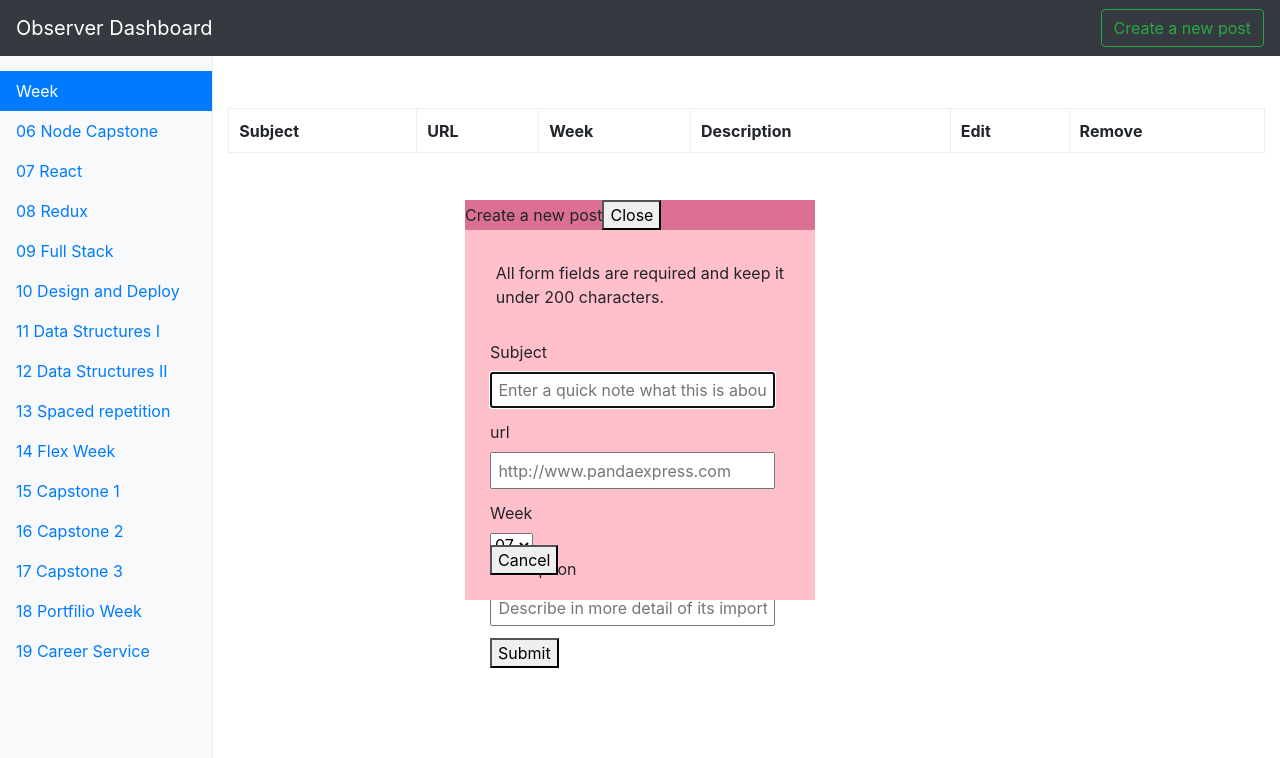
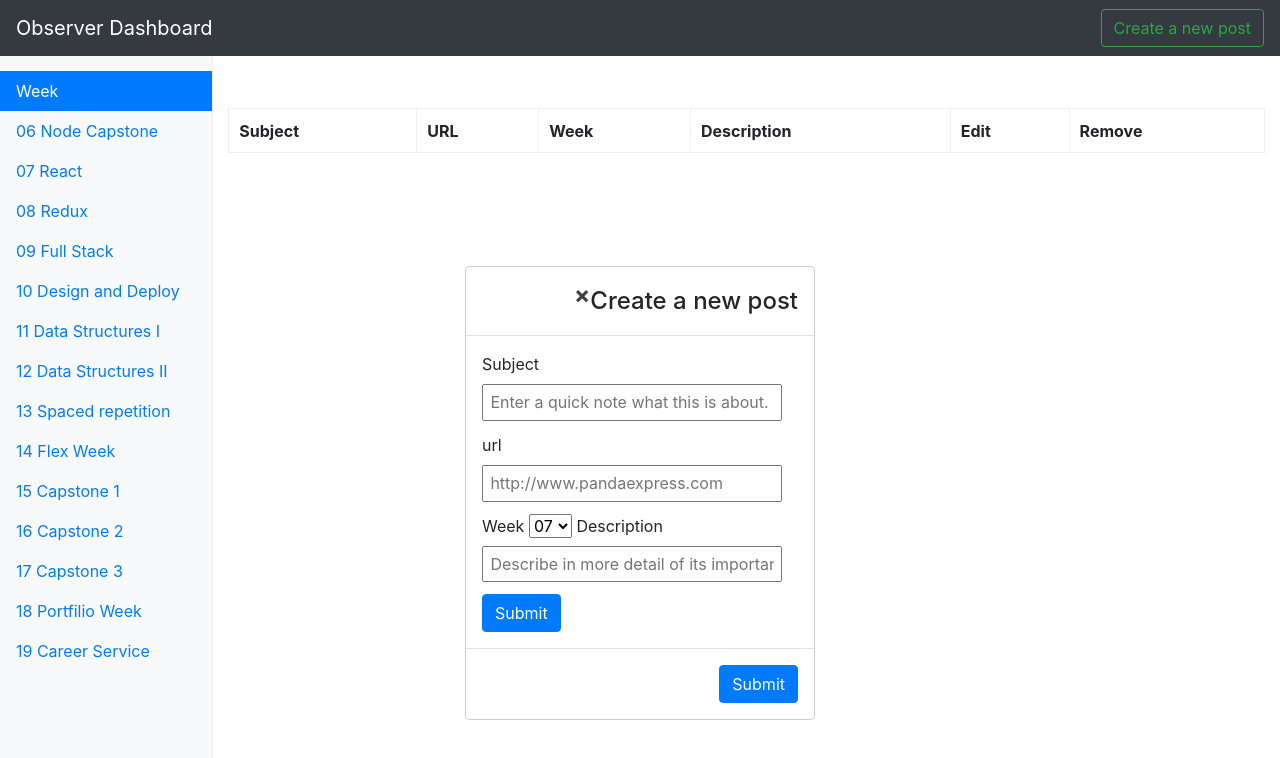
Before and after one commit to dankato/Observer-Dashboard, a website: page public/index.html in a window 1280 px wide. Both pictures are taken after a click on the button "Create a new post". Drawn offline with nearby package versions, Linux system fonts and the light colour scheme; no server answers.

Commit message:
updated bootstrap modal from jquery's modal

```diff
--- a/public/css/dashboard.css
+++ b/public/css/dashboard.css
@@ -80,15 +80,19 @@ body {
   }
 
 
-  label, input { display:block; width: auto; }
+  /* label, input { display:block; width: auto; } */
   .ui-button {align-items: right;}
-  .ui-dialog-titlebar {background-color: palevioletred;}
-  div#edit-dialog, div#dialog-modal, .ui-dialog-buttonset {background-color: pink; padding: 25px;}
-  input.text { margin-bottom:12px; width:95%; height: 95%; padding: .4em; }
-  fieldset { padding:0; border:0; margin-top:25px; }
+  /* .ui-dialog-titlebar {background-color: palevioletred;} */
+  /* div#edit-dialog, div#dialog-modal, .ui-dialog-buttonset {background-color: pink;} */
+  input.text { margin-bottom:12px; width:300px; height: 95%; padding: .4em; }
+  /* fieldset { padding:0; border:0; margin-top:25px; } */
   h1 { font-size: 1.2em; margin: .6em 0; }
+
+  .no-close .ui-dialog-titlebar-close {
+    display: none;
+  }
   div#posts-contain { width: auto; margin: 20px 0; }
   div#posts-contain table { margin: 1em 0; border-collapse: collapse; width: 100%;}
   div#posts-contain table td, div#posts-contain table th {border: 1px solid #eee; padding: .6em 10px; text-align: left; }
   .ui-dialog .ui-state-error { padding: .3em; }
-  .validateTips { border: 1px solid transparent; padding: 0.3em; }
+  /* .validateTips { border: 1px solid transparent; padding: 0.3em; } */
--- a/public/index.html
+++ b/public/index.html
@@ -112,7 +112,63 @@
           </div>
 
    <!-- Post Dialog -->
-   <div id="dialog-modal" title="Create a new post">
+
+   <!-- <div class="modal fade" tabindex="-1" role="dialog"> -->
+    <div class="modal-dialog no-close" id="dialog-modal" >
+      <div class="modal-content">
+        <div class="modal-header">
+          <button type="button" class="close" title="Close" data-dismiss="modal" aria-label="Close"><span aria-hidden="true">&times;</span></button>
+          <h4 class="modal-title">Create a new post</h4>
+        </div>
+        <div class="modal-body">
+
+          <form id="dialog-form">
+            <fieldset>
+              <label for="header">Subject</label>
+              <input type="text" header="header" id="header" placeholder="Enter a quick note what this is about." class="text ui-widget-content ui-corner-all">
+              <label for="url">url</label>
+              <input type="text" header="url" id="url" placeholder="http://www.pandaexpress.com" class="text ui-widget-content ui-corner-all">
+              <label  for="week" >Week</label>
+                  <select id="week">
+                      <option value="07">07</option>
+                      <option value="08">08</option>
+                      <option value="09">09</option>
+                      <option value="10">10</option>
+                      <option value="11">11</option>
+                      <option value="12">12</option>
+                      <option value="13">13</option>
+                      <option value="14">14</option>
+                      <option value="15">15</option>
+                      <option value="16">16</option>
+                      <option value="17">17</option>
+                      <option value="18">18</option>
+                      <option value="19">19</option>
+                  </select>
+
+                  <label for="description">Description</label>
+                  <input type="description" header="description" id="description" placeholder="Describe in more detail of its importance." class="text ui-widget-content ui-corner-all">
+                  <button  type="submit" class="btn btn-primary">Submit</button>
+
+
+        </div>
+        <div class="modal-footer">
+          <!-- <button type="button" class="btn btn-default" data-dismiss="modal">Close</button> -->
+          <button type="submit" class="btn btn-primary">Submit</button>
+        </div>
+
+      </fieldset>
+    </form>
+
+
+       </div><!-- /.modal-content -->
+      </div><!-- /.modal-dialog -->
+    <!-- /.modal -->
+
+
+
+
+
+   <!-- <div id="dialog-modal" title="Create a new post">
     <p class="validateTips">All form fields are required and keep it under 200 characters.</p>
 
     <form id="dialog-form">
@@ -139,13 +195,13 @@
             </select>
         <label for="description">Description</label>
         <input type="description" header="description" id="description" placeholder="Describe in more detail of its importance." class="text ui-widget-content ui-corner-all">
-
+-->
         <!-- Allow form submission with keyboard without duplicating the dialog button -->
-        <button  tabindex="-1" >Submit</button>
+        <!-- <button  tabindex="-1" >Submit</button> -->
         <!-- style="position:absolute; top:-1000px" -->
-      </fieldset>
-    </form>
-  </div>
+      <!-- </fieldset> -->
+    <!-- </form> -->
+  <!-- </div> -->
 
   <!-- Edit Dialog -->
   <div id="edit-dialog" title="Edit post">
@@ -177,7 +233,7 @@
         <input type="description" name="description" id="edit-description" value="" class="text ui-widget-content ui-corner-all">
 
         <!-- Allow form submission with keyboard without duplicating the dialog button -->
-        <button  tabindex="-1" >Submit</button>
+        <button>Submit</button>
         <!-- style="position:absolute; top:-1000px" -->
       </fieldset>
     </form>
@@ -276,12 +332,10 @@
     <!-- Bootstrap core JavaScript
     ================================================== -->
     <!-- Placed at the end of the document so the pages load faster -->
-    <script src="https://code.jquery.com/jquery-3.2.1.slim.min.js" integrity="sha384-KJ3o2DKtIkvYIK3UENzmM7KCkRr/rE9/Qpg6aAZGJwFDMVNA/GpGFF93hXpG5KkN" crossorigin="anonymous"></script>
-    <script>window.jQuery || document.write('<script src="../../../../assets/js/vendor/jquery.min.js"><\/script>')</script>
-    <script src="../../../../assets/js/vendor/popper.min.js"></script>
-    <script src="../../../../dist/js/bootstrap.min.js"></script>
+    <!-- <script src="../../../../assets/js/vendor/popper.min.js"></script> -->
+    <!-- <script src="../../../../dist/js/bootstrap.min.js"></script> -->
     <!-- IE10 viewport hack for Surface/desktop Windows 8 bug -->
-    <script src="../../../../assets/js/ie10-viewport-bug-workaround.js"></script>
+    <!-- <script src="../../../../assets/js/ie10-viewport-bug-workaround.js"></script> -->
     <script
     src="https://code.jquery.com/jquery-3.2.1.min.js"
     integrity="sha256-hwg4gsxgFZhOsEEamdOYGBf13FyQuiTwlAQgxVSNgt4="
--- a/public/js/app.js
+++ b/public/js/app.js
@@ -37,7 +37,7 @@ let createPost = function(state) {
     description = $('#description').val();
   const addObj = {header: header, url: url, week: week, description: description};
 
-
+  console.log('--------->',header);
   $.ajax({
     url: '/api/posts/',
     dataType: 'json',
@@ -149,14 +149,8 @@ $( '#dialog-modal' ).dialog({
   height: 400,
   width: 350,
   modal: true,
-  buttons: {
-    // 'Submit':  createPost,
-    Cancel: function() {
-      $( '#dialog-modal' ).dialog( 'close' );
-    //   form[ 0 ].reset();
-    //   allFields.removeClass( 'ui-state-error' );
-    }
-  }
+  dialogClass: 'no-close',
+
 });
 // @(help)
 // 1. Need form reset to function
@@ -169,17 +163,18 @@ $( '#edit-dialog' ).dialog({
   height: 400,
   width: 350,
   modal: true,
-  buttons: {
+  dialogClass: 'no-close',
+  // buttons: {
     // OK: function() {
     //   $( '#response' ).html( 'The value entered was ' + $( '#myInput' ).val());
     //   console.log(grabthisGuy);
     //   grabThisGuy.find( '#edit-header' ).html();
 
-    Cancel: function() {
-      $( '#response' ).html( 'The Cancel button was clicked' );
-      $( this ).dialog( 'close' );
-    }
-  }
+    // Close: function() {
+    //   $( '#response' ).html( 'The Cancel button was clicked' );
+    //   $( this ).dialog( 'close' );
+    // }
+  // }
 });
 
 //---event listeners----------------------------------------------------
```
